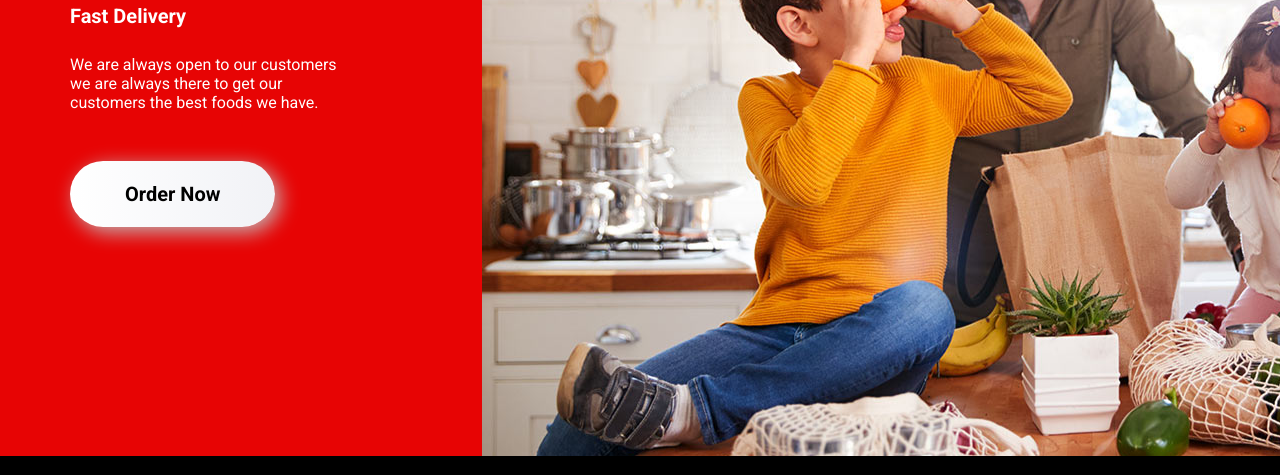
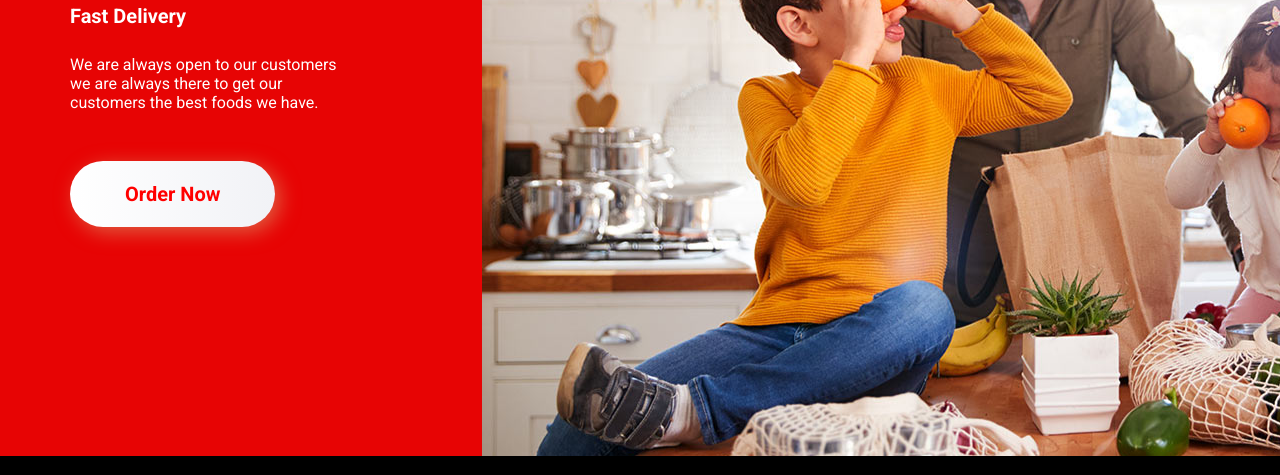
Before and after one commit to shafayet-hossaing/foods-blog, a plain HTML site: page index.html in a window 1280 px wide. Shown: the part 3721-4196 px from the top of the page. Drawn offline with Linux system fonts and the light colour scheme.

Commit message:
btn text color changed

```diff
--- a/style.css
+++ b/style.css
@@ -182,11 +182,11 @@ nav ul li a{
     text-decoration: none;
     background-image: linear-gradient(to right,#fff, #f1f2f6);
     padding: 21px 55px;
-    color: black;
+    color: red;
     font-weight: 700;
     font-size: 20px;
     border-radius: 40px;
-    box-shadow: 5px 5px 20px rgb(194, 181, 181);
+    box-shadow: 5px 5px 20px #e15f41;
 }
 .left{
     background: hsl(0, 97%, 46%);
```
